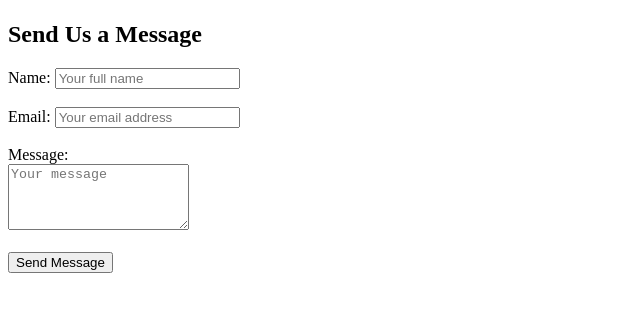
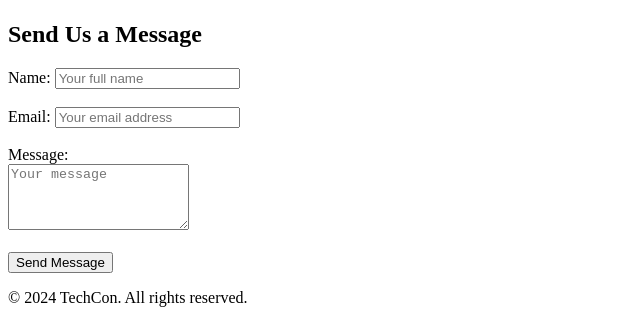
Before and after one commit to Shimax-lab/TechCon_HTML, a plain HTML site: page techcon_website/contact.html in a window 1280 px wide. Shown: the part 491-814 px from the top of the page, without its empty margins (0-640 px from the left). Drawn offline with Linux system fonts and the light colour scheme.

Commit message:
Update contact.html

```diff
--- a/techcon_website/contact.html
+++ b/techcon_website/contact.html
@@ -54,6 +54,8 @@
         </form>
     </section>
 </main>
-
+<footer>
+            <p>&copy; 2024 TechCon. All rights reserved.</p>
+</footer>
 </body>
 </html>
```
